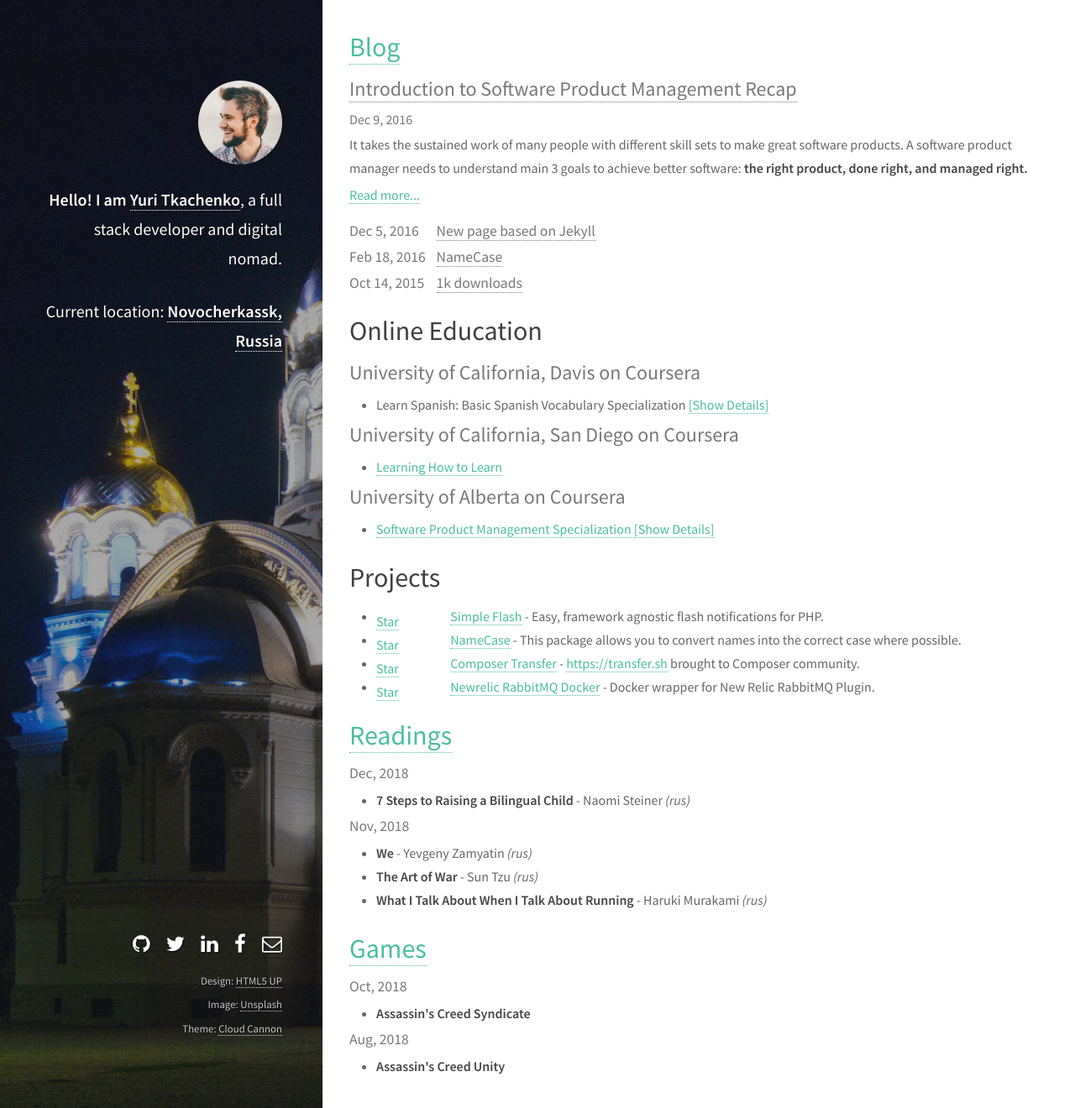
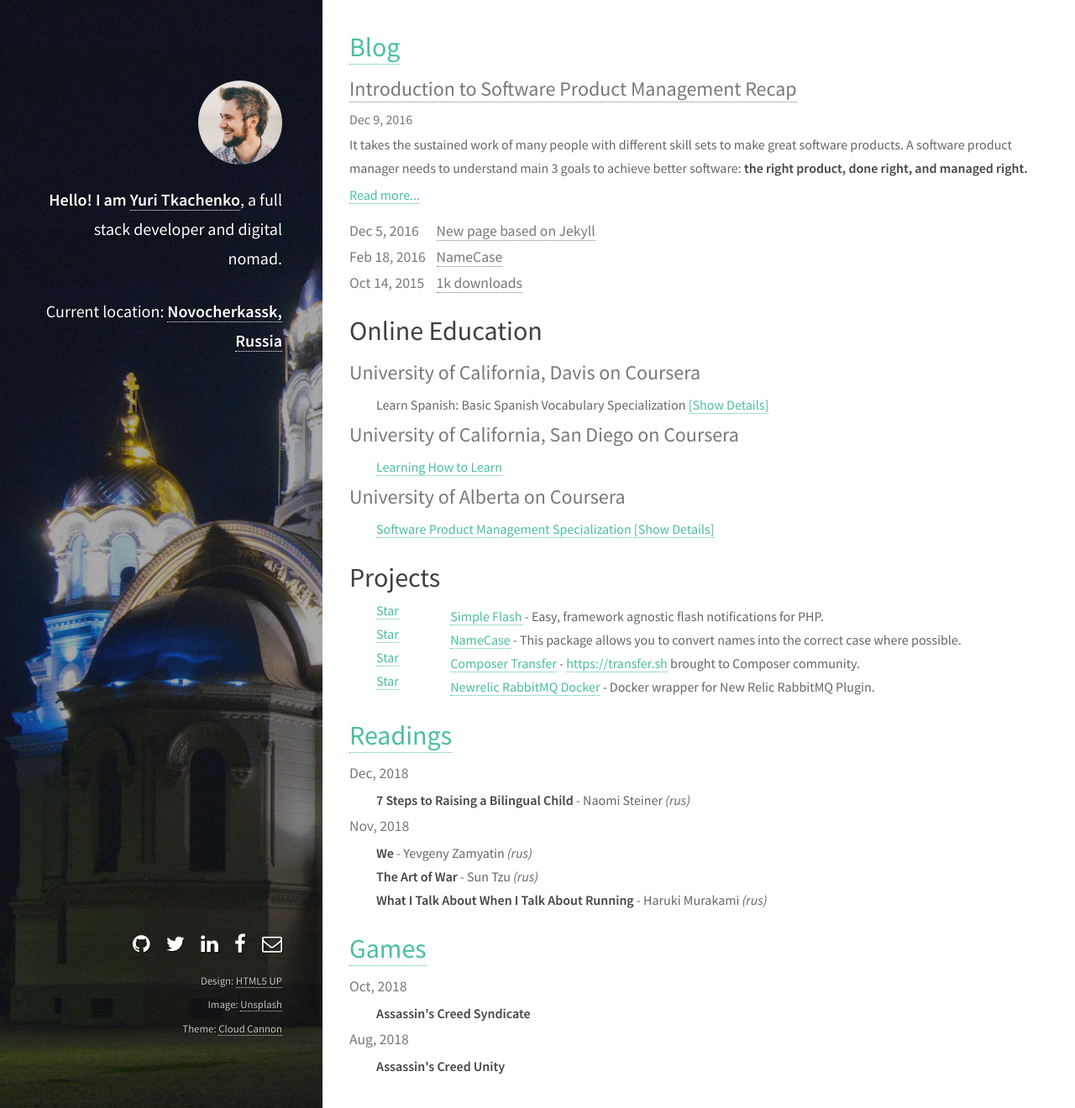
Before and after one commit to tamtamchik/tamtamchik.github.io, a Jekyll site: the page built from index.html, in a window 1280 px wide and 1320 px high. Shown: the whole window at 84% size. Built offline with Jekyll 4.4.1, drawn with Linux system fonts in a browser that asks for light colours.

Commit message:
Update stars list style

```diff
--- a/css/style.css
+++ b/css/style.css
@@ -590,12 +590,13 @@
 
 		ul li {
 			padding-left: 0;
+			list-style: none;
 		}
 
 		ul li .git-star {
 			display: inline-block;
 			position: relative;
-			top: 6px;
+			top: -7px;
 			min-width: 85px;
 		}
 
```
